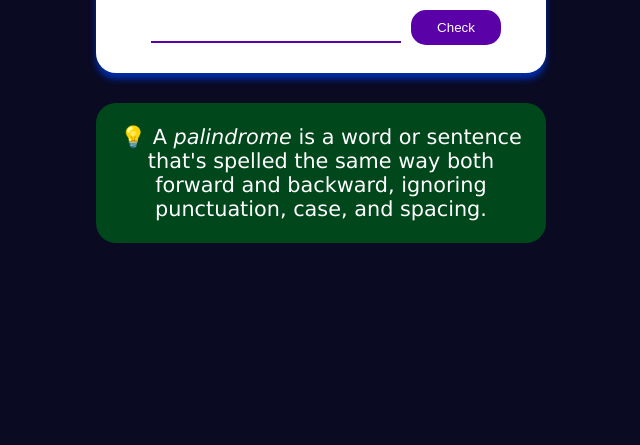
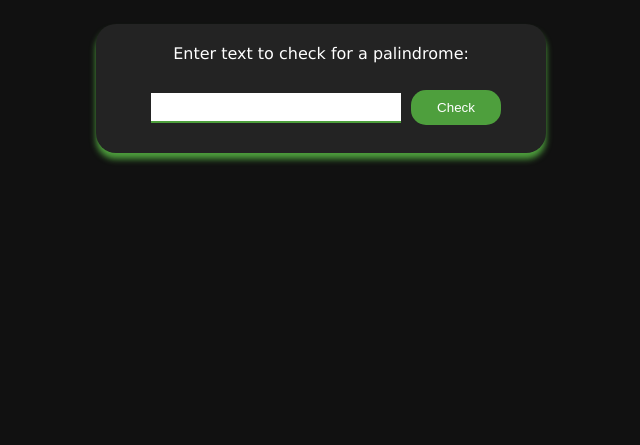
Before and after one commit to samuelcardenasg23/palindrome-checker, a plain HTML site: page index.html in a window 1280 px wide. Shown: the part 355-800 px from the top of the page, without its empty margins (319-959 px from the left). Drawn offline with Linux system fonts and the light colour scheme.

```diff
--- a/index.html
+++ b/index.html
@@ -10,21 +10,10 @@
     <main class="container">
       <h1 class="title">Palindrome Checker</h1>
       <div class="palindrome-div">
-        <label for="text-input"
-          >Enter in Text to check for a palindrome:
-        </label>
+        <label for="text-input">Enter text to check for a palindrome: </label>
         <input type="text" class="palindrome-input" id="text-input" />
-        <button class="palindrome-btn">Check</button>
-        <div class="results-div hidden" id="result"></div>
-      </div>
-      <div class="palindrome-definition-div">
-        <p class="palindrome-definition">
-          <span role="img" aria-label="light-bulb">💡</span>
-          A
-          <dfn>palindrome</dfn>
-          is a word or sentence that's spelled the same way both forward and
-          backward, ignoring punctuation, case, and spacing.
-        </p>
+        <button class="palindrome-btn" id="ckeck-btn">Check</button>
+        <div id="result"></div>
       </div>
     </main>
 
--- a/src/styles/style.css
+++ b/src/styles/style.css
@@ -1,3 +1,13 @@
+:root {
+    /* colors */
+    --primary-color: #ffffff;
+    --secondary-color: #ffffff;
+    --app-background-color: #111111;
+    --background-color: #232323;
+    --foreground-color: #343434;
+    --highlight-color: #4E9F3D;
+}
+
 * {
     margin: 0;
     padding: 0;
@@ -6,8 +16,8 @@
 
   body {
     font-family: Verdana, Geneva, Tahoma, sans-serif;
-    background-color: #0a0a23;
-    color: #ffffff;
+    background-color: var(--app-background-color);
+    color: var(--primary-color);
   }
 
   .container {
@@ -37,12 +47,12 @@
     flex-wrap: wrap;
     padding: 20px;
     margin: 10px 0;
-    background-color: white;
-    box-shadow: 0 6px 6px #002ead;
+    background-color: var(--background-color);
+    box-shadow: 0 6px 6px var(--highlight-color);
   }
 
   label {
-    color: #0a0a23;
+    color: var(--primary-color);
     margin-bottom: 20px;
   }
 
@@ -51,8 +61,8 @@
     border: none;
     padding: 10px;
     border-radius: 15px;
-    background-color: #5a01a7;
-    color: #fff;
+    background-color: var(--highlight-color);
+    color: var(--primary-color);
     cursor: pointer;
   }
 
@@ -63,7 +73,7 @@
     font-size: 1.2rem;
     margin: 10px;
     border: none;
-    border-bottom: 2px solid #5a01a7;
+    border-bottom: 2px solid var(--highlight-color);
   }
 
   .palindrome-input:focus {
```
Also changed, not shown: 1 other file.
